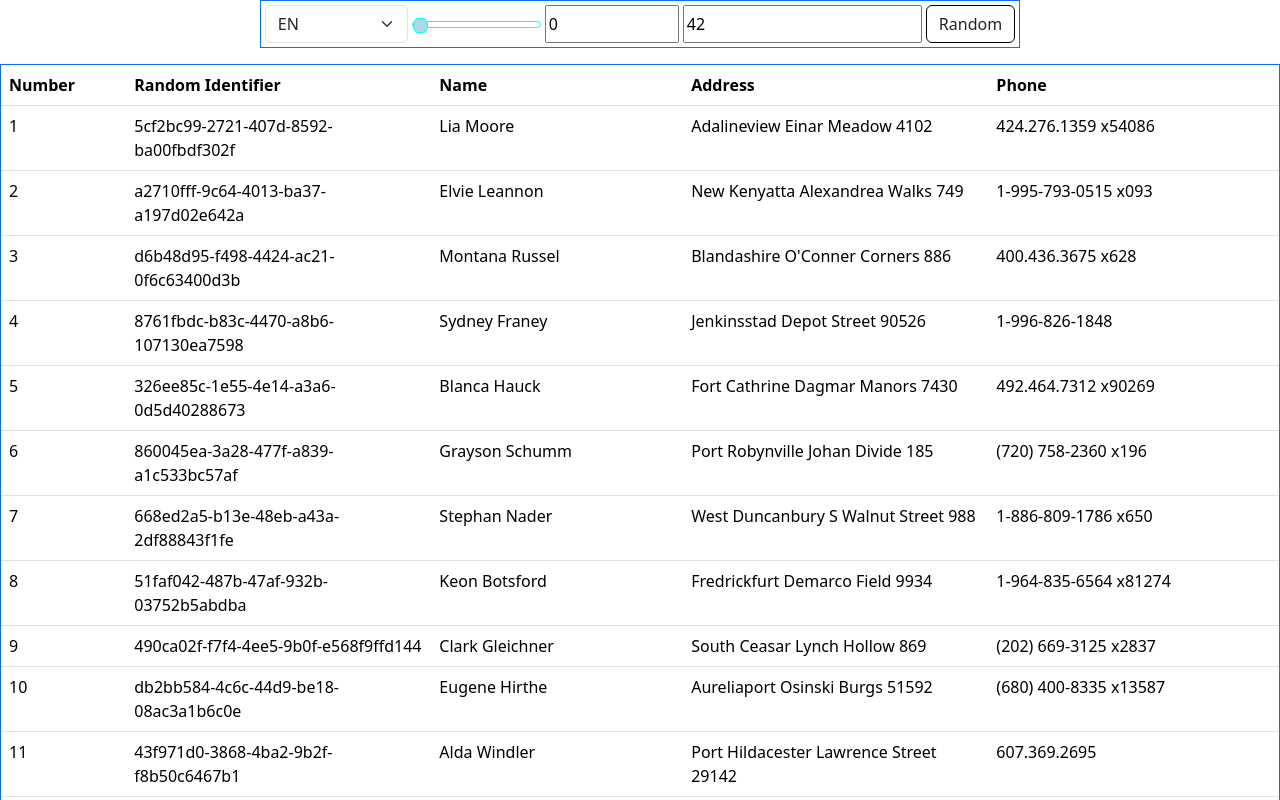
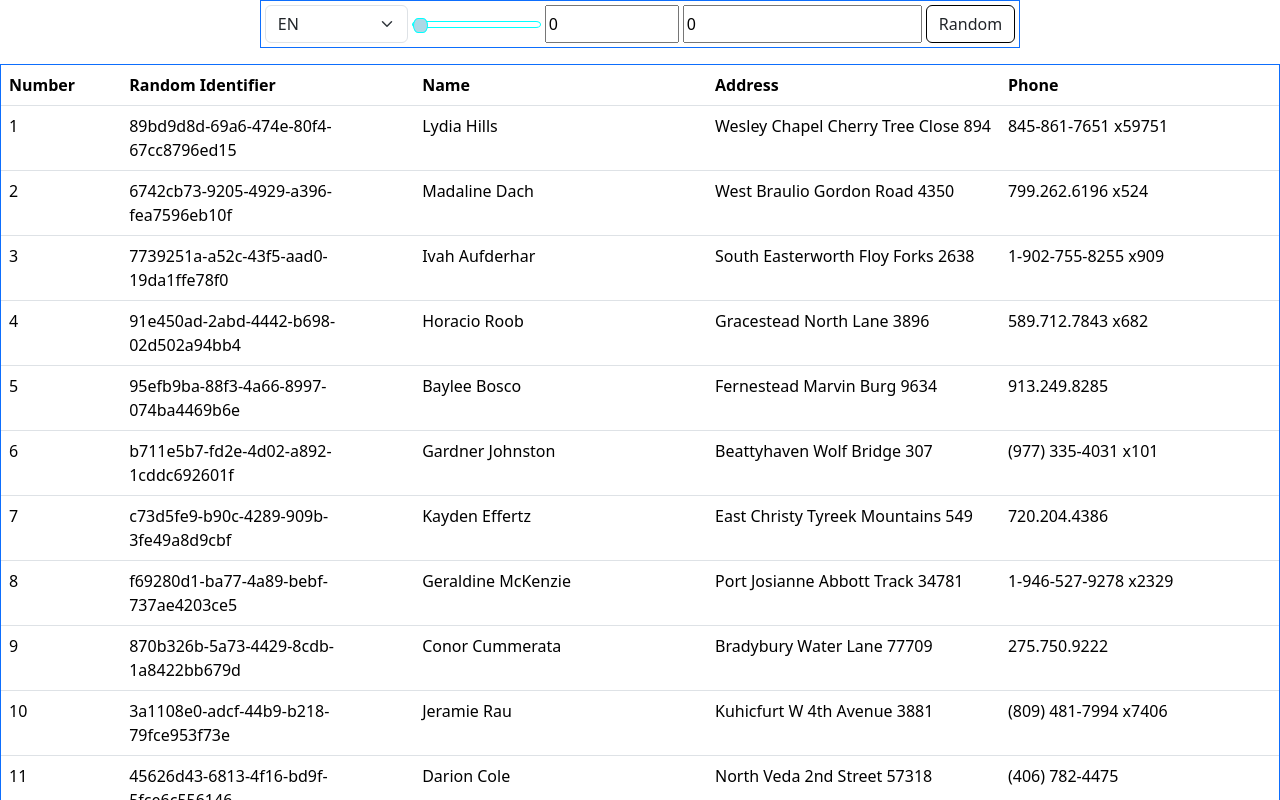
Before and after one commit to PetrAlexkulakov/DataBase-With-Mistakes, a React (Vite) app: page / in a window 1280 px wide. Shown: the top 800 px of the page. Built offline with nearby package versions, Linux system fonts and the light colour scheme.

Commit message:
refactor: small refactor

```diff
--- a/package.json
+++ b/package.json
@@ -12,7 +12,8 @@
   "dependencies": {
     "bootstrap": "^5.3.1",
     "react": "^18.2.0",
-    "react-dom": "^18.2.0"
+    "react-dom": "^18.2.0",
+    "react-infinite-scroll-component": "^6.1.0"
   },
   "devDependencies": {
     "@faker-js/faker": "^8.0.2",
--- a/src/App.tsx
+++ b/src/App.tsx
@@ -1,8 +1,8 @@
 import { useState, } from "react";
 import DataTable from "./components/dataTable";
 import { MainData } from "./interfaces/MainData";
+import DataHeader from "./components/dataHeader";
 import './App.scss';
-import DataHeader from "./components/dataHeader";
 
 function App() {
   const [generatedData, setGeneratedData] = useState<MainData[]>([]);
--- a/src/components/dataHeader.tsx
+++ b/src/components/dataHeader.tsx
@@ -7,7 +7,7 @@ const DataHeader = ({ setGeneratedData }: { setGeneratedData: React.Dispatch<Rea
     const [region, setRegion] = useState<RegionType>(RegionType.en);
     const [errorSliderValue, setErrorSliderValue] = useState(0);
     const [errorFieldValue, setErrorFieldValue] = useState(0);
-    const [seed, setSeed] = useState(42);
+    const [seed, setSeed] = useState(0);
 
     useEffect(() => {
         const dataGenerator = new DataGenerator(region, errorFieldValue, seed)
@@ -26,6 +26,7 @@ const DataHeader = ({ setGeneratedData }: { setGeneratedData: React.Dispatch<Rea
         setErrorFieldValue(Math.min(newValue, 1000));
         setErrorSliderValue(Math.min(newValue, 10));
     };
+
     return (
         <form className="d-flex flex-row border border-primary p-1 gap-1">
             <select defaultValue="USA" className="form-select" aria-label="Пример выбора по умолчанию"
```
Also changed, not shown: 1 other file (tests, documents, lock files or other folders). Lines whose indentation alone changed are shown as unchanged.
